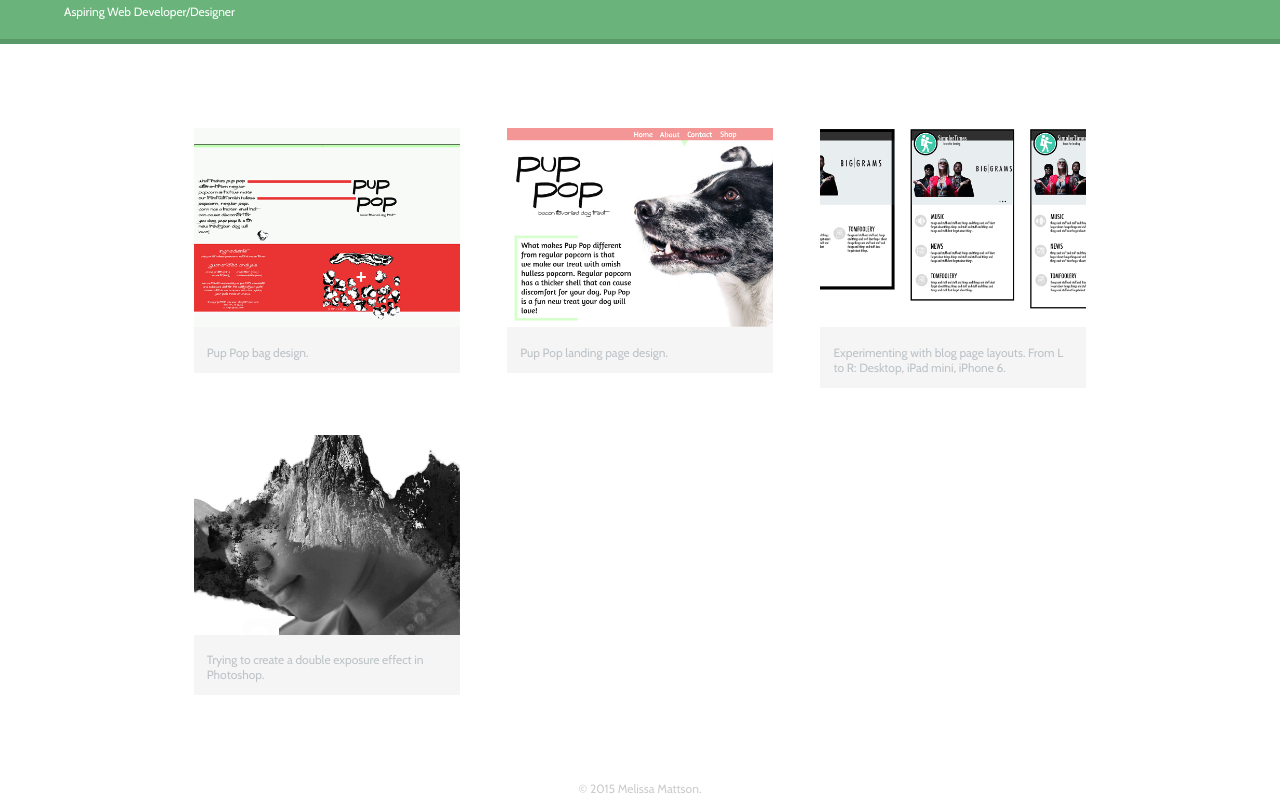
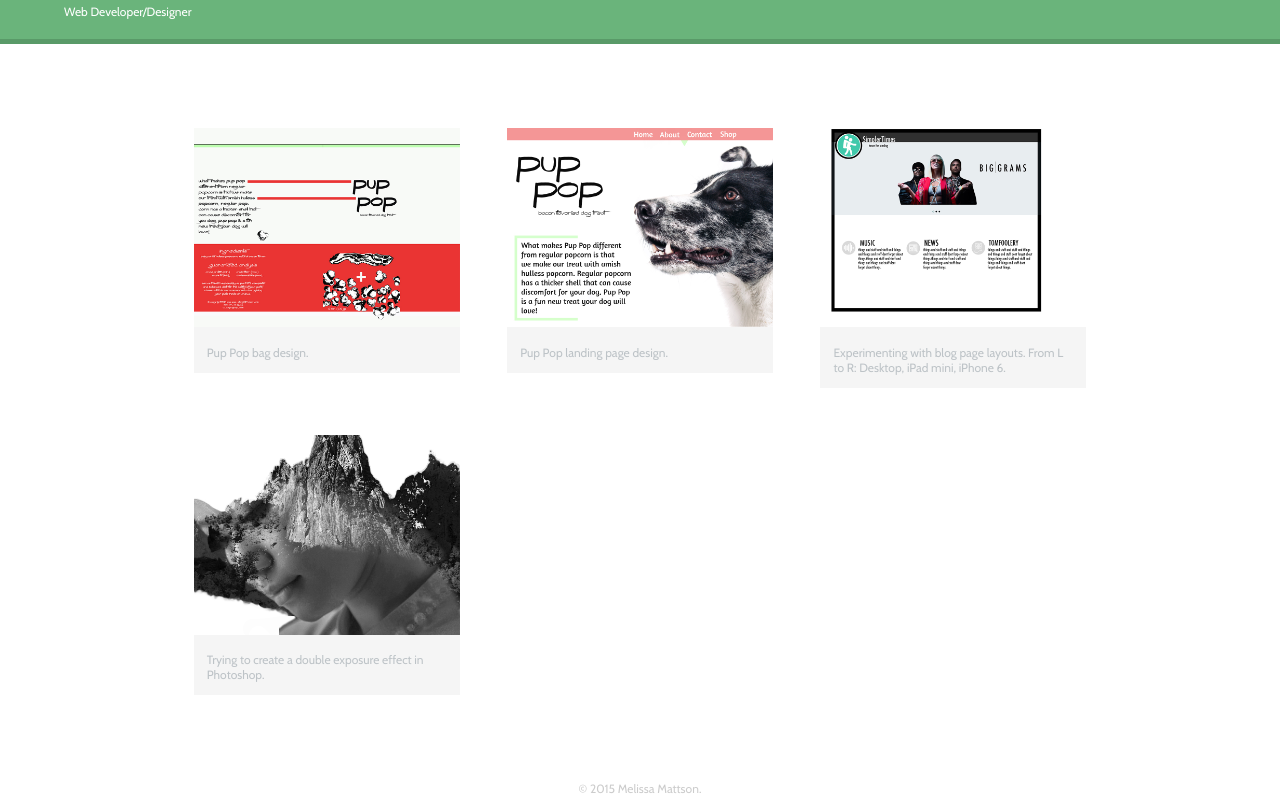
Before and after one commit to ma0t/ma0t.github.io, a plain HTML site: page index.html in a window 1280 px wide. Shown: the part 58-866 px from the top of the page. Drawn offline with nearby package versions, Linux system fonts and the light colour scheme.

Commit message:
fix simpler times thumbnail and header tag line.

```diff
--- a/index.html
+++ b/index.html
@@ -13,7 +13,7 @@
     <header>
       <a href="index.html" id="logo">
         <h1>Melissa Mattson</h1>
-        <h2>Aspiring Web Developer/Designer</h2>
+        <h2>Web Developer/Designer</h2>
       </a>
       <nav>
         <ul>
@@ -40,7 +40,7 @@
           </li>
           <li>
             <a href="img/simplertimes.jpg">
-              <img src="img/stsquare.jpg" alt="Simpler Times blog design.">
+              <img src="img/sltlpsquare.jpg" alt="Simpler Times blog design.">
               <p>Experimenting with blog page layouts. From L to R: Desktop, iPad mini, iPhone 6.</p>
             </a>
           </li>
```
Also changed, not shown: about.html (+1 -1 lines), contact.html (+1 -1 lines), img/sltlpsquare.jpg (added).
